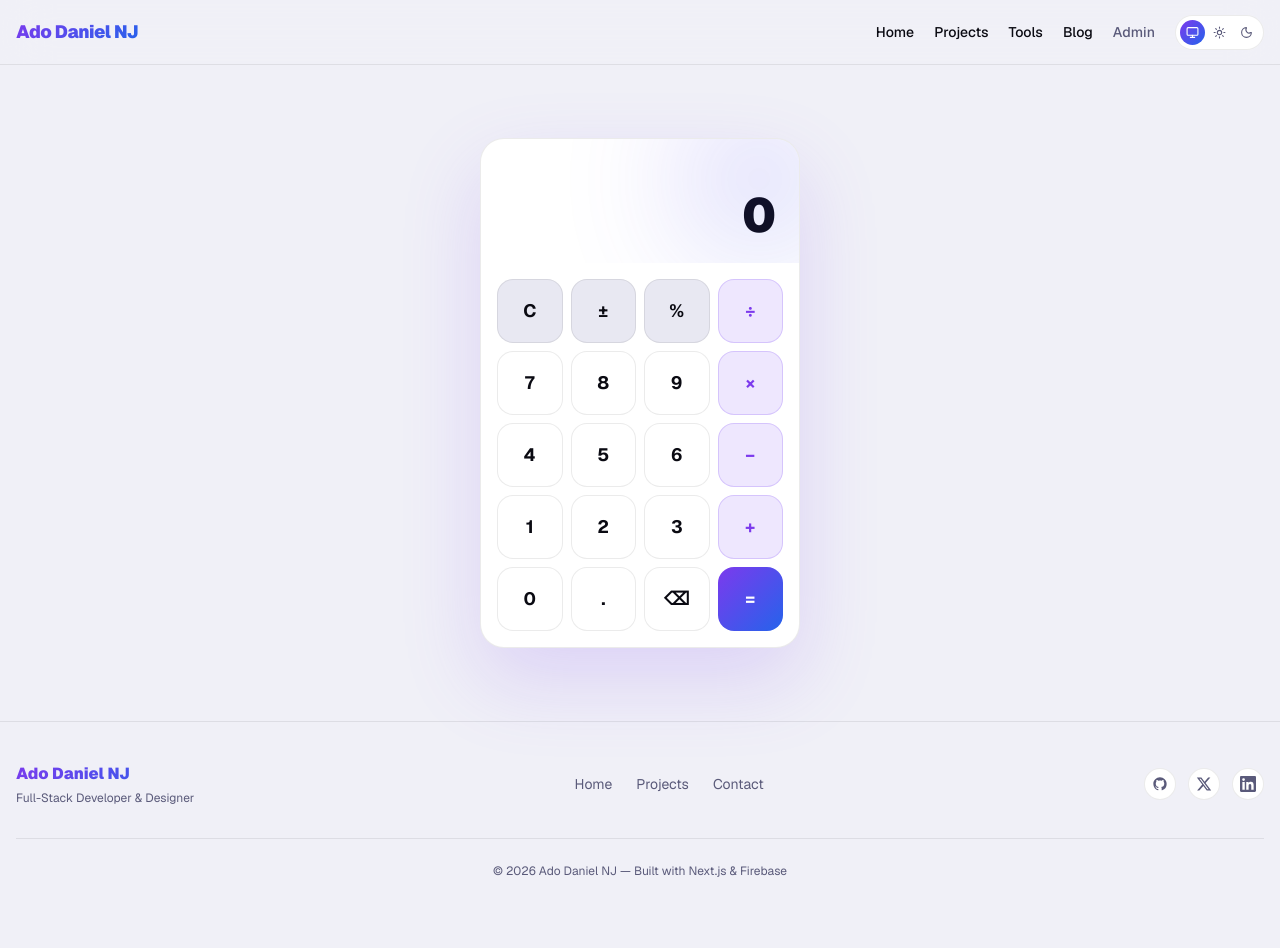
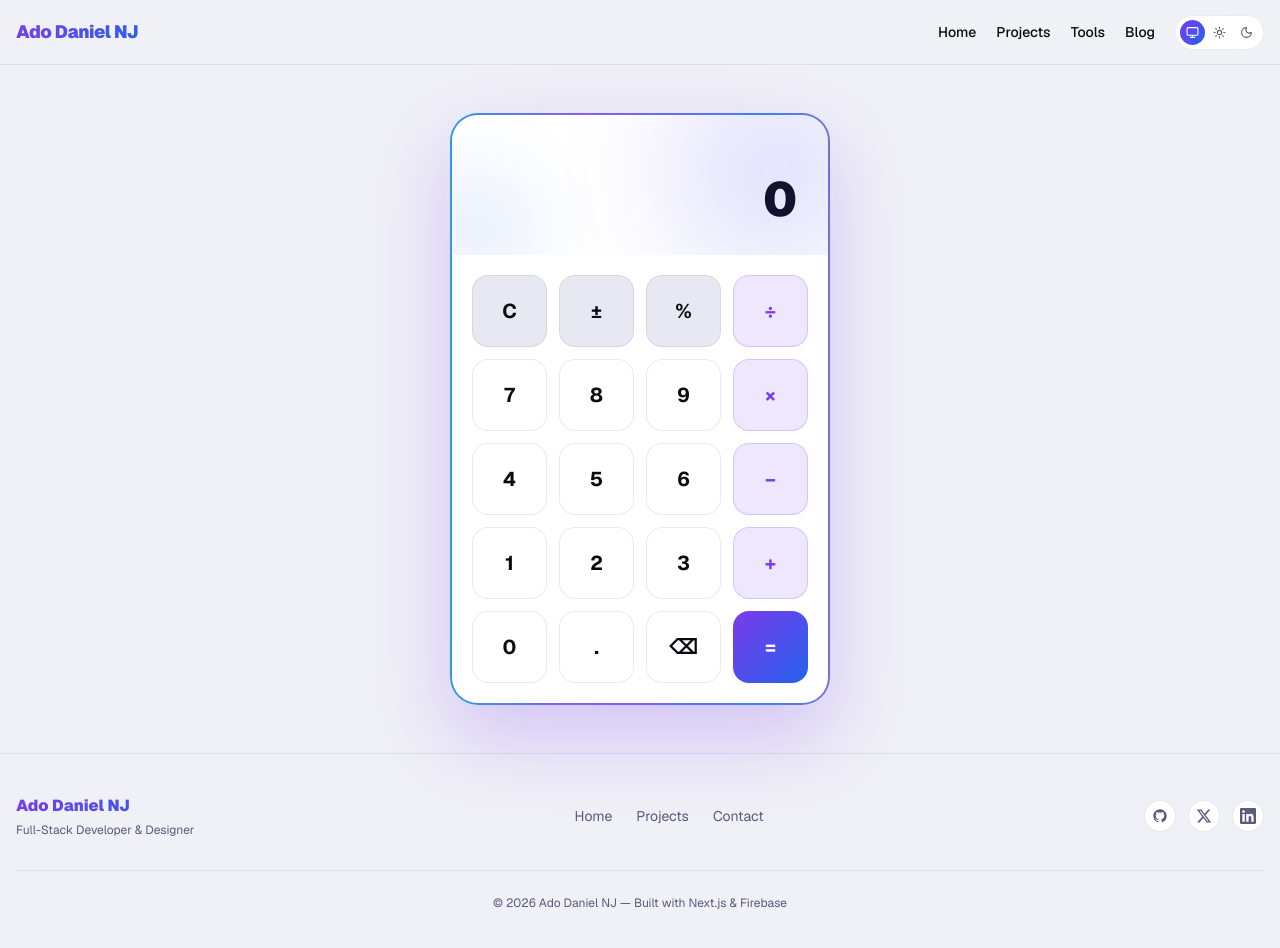
Before and after one commit to acetennyson/Portfolio-3, a Next.js app: page /tools/calculator in a window 1280 px wide. Shown: the top 948 px of the page. Before the commit the page ends 919 px from the top, so only its background shows below. Built offline with nearby package versions, Linux system fonts and the light colour scheme.

Commit message:
calculator fix

```diff
--- a/app/(public)/layout.tsx
+++ b/app/(public)/layout.tsx
@@ -18,7 +18,7 @@ export default function PublicLayout({ children }: { children: React.ReactNode }
             <Link href="/projects" className="transition-opacity hover:opacity-60" style={{ color: "var(--fg)" }}>Projects</Link>
             <Link href="/tools" className="transition-opacity hover:opacity-60" style={{ color: "var(--fg)" }}>Tools</Link>
             <Link href="#blog" className="transition-opacity hover:opacity-60" style={{ color: "var(--fg)" }}>Blog</Link>
-            <Link href="/admin" className="transition-opacity hover:opacity-60" style={{ color: "var(--fg-muted)" }}>Admin</Link>
+            <Link href="/admin" className="transition-opacity hover:opacity-60 sr-only" style={{ color: "var(--fg-muted)" }}>Admin</Link>
             <ThemeToggle />
           </nav>
         </div>
--- a/app/(public)/tools/calculator/page.tsx
+++ b/app/(public)/tools/calculator/page.tsx
@@ -1,5 +1,5 @@
 "use client";
-import { useState } from "react";
+import { useState, useRef, useCallback } from "react";
 
 const buttons = [
   ["C", "±", "%", "÷"],
@@ -11,39 +11,69 @@ const buttons = [
 
 const isOp = (v: string) => ["÷", "×", "−", "+"].includes(v);
 
+interface Particle { id: number; x: number; y: number; vx: number; vy: number; color: string; size: number; }
+interface Ripple { id: number; x: number; y: number; }
+
+const COLORS = ["#8b5cf6", "#3b82f6", "#ec4899", "#06b6d4", "#a78bfa"];
+
 export default function Calculator() {
   const [display, setDisplay] = useState("0");
   const [expr, setExpr] = useState("");
   const [fresh, setFresh] = useState(false);
+  const [particles, setParticles] = useState<Particle[]>([]);
+  const [ripples, setRipples] = useState<Ripple[]>([]);
+  const [resultFlash, setResultFlash] = useState(false);
+  const pidRef = useRef(0);
 
-  function press(val: string) {
+  const spawnParticles = useCallback((x: number, y: number, count = 8) => {
+    const newP: Particle[] = Array.from({ length: count }, () => ({
+      id: pidRef.current++,
+      x, y,
+      vx: (Math.random() - 0.5) * 120,
+      vy: (Math.random() - 0.8) * 120,
+      color: COLORS[Math.floor(Math.random() * COLORS.length)],
+      size: Math.random() * 5 + 3,
+    }));
+    setParticles(p => [...p, ...newP]);
+    setTimeout(() => setParticles(p => p.filter(pt => !newP.find(n => n.id === pt.id))), 700);
+  }, []);
+
+  const spawnRipple = useCallback((x: number, y: number) => {
+    const id = pidRef.current++;
+    setRipples(r => [...r, { id, x, y }]);
+    setTimeout(() => setRipples(r => r.filter(rp => rp.id !== id)), 600);
+  }, []);
+
+  function press(val: string, e: React.MouseEvent<HTMLButtonElement>) {
+    const rect = e.currentTarget.getBoundingClientRect();
+    const cx = e.clientX - rect.left;
+    const cy = e.clientY - rect.top;
+    spawnRipple(cx, cy);
+
+    if (val === "=") {
+      spawnParticles(e.clientX, e.clientY, 16);
+      try {
+        const raw = (expr + display).replace(/÷/g, "/").replace(/×/g, "*").replace(/−/g, "-");
+        const result = String(Function(`"use strict"; return (${raw})`)());
+        setDisplay(result); setExpr(""); setFresh(true);
+        setResultFlash(true);
+        setTimeout(() => setResultFlash(false), 400);
+      } catch { setDisplay("Error"); setExpr(""); }
+      return;
+    }
+
+    spawnParticles(e.clientX, e.clientY, isOp(val) ? 6 : 3);
+
     if (val === "C") { setDisplay("0"); setExpr(""); setFresh(false); return; }
     if (val === "⌫") { setDisplay(d => d.length > 1 ? d.slice(0, -1) : "0"); return; }
     if (val === "±") { setDisplay(d => d.startsWith("-") ? d.slice(1) : "-" + d); return; }
     if (val === "%") { setDisplay(d => String(parseFloat(d) / 100)); return; }
-
-    if (val === "=") {
-      try {
-        const raw = (expr + display).replace(/÷/g, "/").replace(/×/g, "*").replace(/−/g, "-");
-        const result = String(Function(`"use strict"; return (${raw})`)());
-        setDisplay(result);
-        setExpr("");
-        setFresh(true);
-      } catch { setDisplay("Error"); setExpr(""); }
-      return;
-    }
-
-    if (isOp(val)) {
-      setExpr(expr + display + val);
-      setFresh(true);
-      return;
-    }
-
+    if (isOp(val)) { setExpr(expr + display + val); setFresh(true); return; }
     if (fresh) { setDisplay(val === "." ? "0." : val); setFresh(false); return; }
     setDisplay(d => d === "0" && val !== "." ? val : d + val);
   }
 
-  const btnStyle = (val: string) => {
+  const btnStyle = (val: string): React.CSSProperties => {
     if (val === "=") return { background: "linear-gradient(135deg, var(--grad-start), var(--grad-end))", color: "#fff" };
     if (isOp(val)) return { background: "rgba(139,92,246,0.15)", color: "var(--accent)", border: "1px solid rgba(139,92,246,0.25)" };
     if (["C", "±", "%"].includes(val)) return { background: "var(--bg-card-hover)", color: "var(--fg)", border: "1px solid var(--border)" };
@@ -51,35 +81,95 @@ export default function Calculator() {
   };
 
   return (
-    <div className="min-h-[70vh] flex items-center justify-center">
-      <div className="w-full max-w-xs rounded-3xl overflow-hidden shadow-2xl"
-        style={{ background: "var(--bg-card)", border: "1px solid var(--border)", boxShadow: "0 32px 80px rgba(139,92,246,0.2)" }}>
+    <>
+      <style>{`
+        @keyframes particle-fly {
+          0%   { transform: translate(0,0) scale(1); opacity: 1; }
+          100% { transform: translate(var(--vx), var(--vy)) scale(0); opacity: 0; }
+        }
+        @keyframes ripple-expand {
+          0%   { transform: scale(0); opacity: 0.5; }
+          100% { transform: scale(3); opacity: 0; }
+        }
+        @keyframes border-spin {
+          0%   { background-position: 0% 50%; }
+          100% { background-position: 200% 50%; }
+        }
+        @keyframes result-flash {
+          0%,100% { opacity: 1; }
+          50%      { opacity: 0.4; }
+        }
+        .calc-border {
+          background: linear-gradient(90deg, #8b5cf6, #3b82f6, #ec4899, #06b6d4, #8b5cf6);
+          background-size: 200% 100%;
+          animation: border-spin 3s linear infinite;
+          padding: 2px;
+          border-radius: 1.75rem;
+        }
+        .result-flash { animation: result-flash 0.4s ease; }
+      `}</style>
+
+      {/* fixed particle layer */}
+      <div className="pointer-events-none fixed inset-0 z-50 overflow-hidden">
+        {particles.map(p => (
+          <div key={p.id} style={{
+            position: "absolute",
+            left: p.x, top: p.y,
+            width: p.size, height: p.size,
+            borderRadius: "50%",
+            background: p.color,
+            // @ts-expect-error css vars
+            "--vx": `${p.vx}px`, "--vy": `${p.vy}px`,
+            animation: "particle-fly 0.7s ease-out forwards",
+          }} />
+        ))}
+      </div>
+
+      <div className="min-h-[70vh] flex items-center justify-center px-4">
+        <div className="calc-border shadow-2xl w-full" style={{ maxWidth: 380, boxShadow: "0 32px 80px rgba(139,92,246,0.3)" }}>
+          <div className="rounded-[1.6rem] overflow-hidden w-full" style={{ background: "var(--bg-card)" }}>
 
             {/* display */}
-        <div className="px-6 pt-8 pb-6 relative overflow-hidden">
-          <div className="pointer-events-none absolute -top-10 -right-10 w-40 h-40 rounded-full blur-3xl opacity-20 grad-bg" />
-          <p className="text-xs mb-1 h-4 truncate text-right" style={{ color: "var(--fg-muted)" }}>
+            <div className="px-8 pt-10 pb-8 relative overflow-hidden">
+              <div className="pointer-events-none absolute -top-10 -right-10 w-48 h-48 rounded-full blur-3xl opacity-20 grad-bg" />
+              <div className="pointer-events-none absolute -bottom-10 -left-10 w-32 h-32 rounded-full blur-2xl opacity-10" style={{ background: "var(--grad-end)" }} />
+              <p className="text-xs mb-1 h-4 truncate text-right font-mono" style={{ color: "var(--fg-muted)" }}>
                 {expr || " "}
               </p>
-          <p className="text-5xl font-black tracking-tight text-right truncate" style={{ color: "var(--fg)" }}>
+              <p className={`font-black tracking-tight text-right break-all transition-all ${resultFlash ? "result-flash grad-text" : ""} ${display.length > 10 ? "text-3xl" : display.length > 7 ? "text-4xl" : "text-5xl"}`}
+                style={resultFlash ? {} : { color: "var(--fg)" }}>
                 {display}
               </p>
             </div>
 
             {/* buttons */}
-        <div className="grid grid-cols-4 gap-2 p-4">
+            <div className="grid grid-cols-4 gap-3 p-5">
               {buttons.flat().map((val, i) => (
                 <button
                   key={i}
-              onClick={() => press(val)}
-              className={`rounded-2xl h-16 text-lg font-bold transition-all duration-150 active:scale-95 hover:opacity-80 ${val === "0" ? "" : ""}`}
-              style={btnStyle(val)}
+                  onClick={(e) => press(val, e)}
+                  className="relative rounded-2xl h-18 text-xl font-bold transition-all duration-150 active:scale-90 hover:brightness-125 overflow-hidden"
+                  style={{ ...btnStyle(val), height: "4.5rem" }}
                 >
+                  {/* ripple */}
+                  {ripples.map(r => (
+                    <span key={r.id} style={{
+                      position: "absolute",
+                      left: r.x - 20, top: r.y - 20,
+                      width: 40, height: 40,
+                      borderRadius: "50%",
+                      background: "rgba(255,255,255,0.25)",
+                      animation: "ripple-expand 0.6s ease-out forwards",
+                      pointerEvents: "none",
+                    }} />
+                  ))}
                   {val}
                 </button>
               ))}
             </div>
           </div>
         </div>
+      </div>
+    </>
   );
 }
```
Lines whose indentation alone changed are shown as unchanged.
